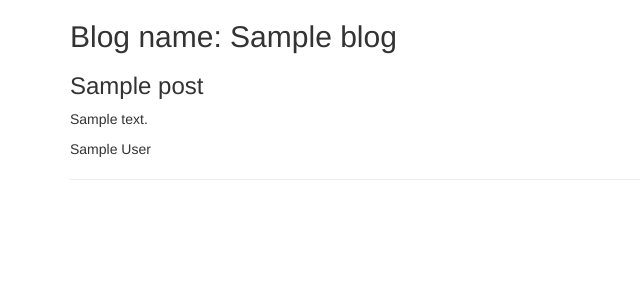
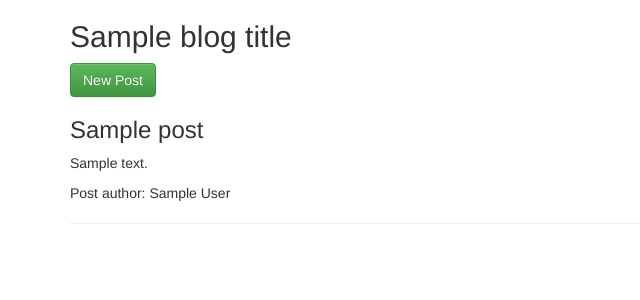
Before and after one commit to sp900409/web_blog, a Flask app: template src/templates/posts.html in a window 1280 px wide. Shown: the top 300 px of the page, without its empty margins (0-640 px from the left). Run offline with Flask 2, Linux system fonts and the light colour scheme; the template is opened without the code that fills it: most values are stand-ins (such as "Sample title", 1, 10 or a date in 2020); some libraries are stand-ins or nearby versions.

Commit message:
add new_blog and new_post

```diff
--- a/src/app.py
+++ b/src/app.py
@@ -1,10 +1,12 @@
 from flask import Flask
+from flask import make_response
 from flask import render_template
 from flask import request
 from flask import session
 
 from src.common.database import Database
 from src.models.blog import Blog
+from src.models.post import Post
 from src.models.user import User
 
 app = Flask(__name__)
@@ -67,12 +69,42 @@ def user_blogs(user_id=None):
     return render_template("user_blogs.html", blogs=blogs, email=user.email)
 
 
+@app.route('/blogs/new',methods=['POST', 'GET'])
+def create_new_blog():
+    if request.method =='GET':
+        return render_template('new_blog.html')
+    else:
+        title = request.form['title']
+        description = request.form['description']
+        user = User.get_by_email(session['email'])
+
+        new_blog = Blog(user.email, title, description, user._id)
+        new_blog.save_to_mongo()
+
+        return make_response(user_blogs(user._id))
+
 @app.route('/posts/<string:blog_id>')
 def blog_posts(blog_id):
     blog = Blog.from_mongo(blog_id)
     posts = blog.get_posts()
 
-    return render_template("posts.html", blog = blog, posts = posts)
+    return render_template("posts.html",  posts = posts, blog_id = blog._id, blog_title = blog.title)
+
+
+@app.route('/posts/new/<string:blog_id>',methods=['POST', 'GET'])
+def create_new_post(blog_id):
+    if request.method =='GET':
+        return render_template('new_post.html', blog_id=blog_id, )
+    else:
+        title = request.form['title']
+        content = request.form['content']
+        user = User.get_by_email(session['email'])
+
+        new_post = Post(blog_id, title, content, user.email)
+        new_post.save_to_mongo()
+
+        return make_response(blog_posts(blog_id))
+
 
 if __name__ == '__main__':
     app.run(port=4989, debug=True)
--- a/src/templates/posts.html
+++ b/src/templates/posts.html
@@ -1,11 +1,12 @@
 {% extends "base.html" %}
 {% block content %}
 <div class="container">
-    <h2>Blog name: {{ blog.title }}</h2>
+    <h2>{{ blog_title }}</h2>
+    <a href="/posts/new/{{ blog_id }}"><button class="btn btn-success">New Post</button></a>
     {% for post in posts %}
     <h3>{{ post.title }}</h3>
     <p>{{ post.content }}</p>
-    <p>{{ post.author }}</p>
+    <p>Post author: {{ post.author }}</p>
     <hr>
     {% endfor %}
 </div>
```
